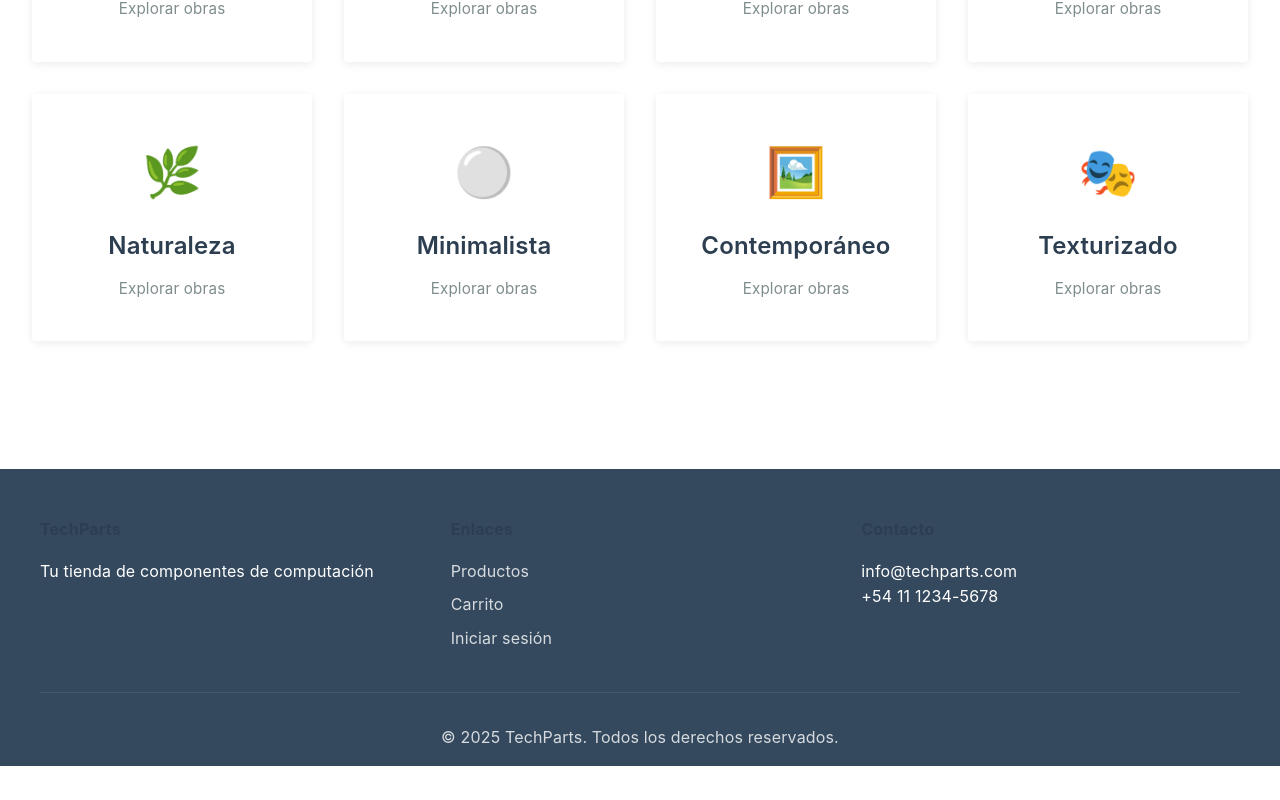
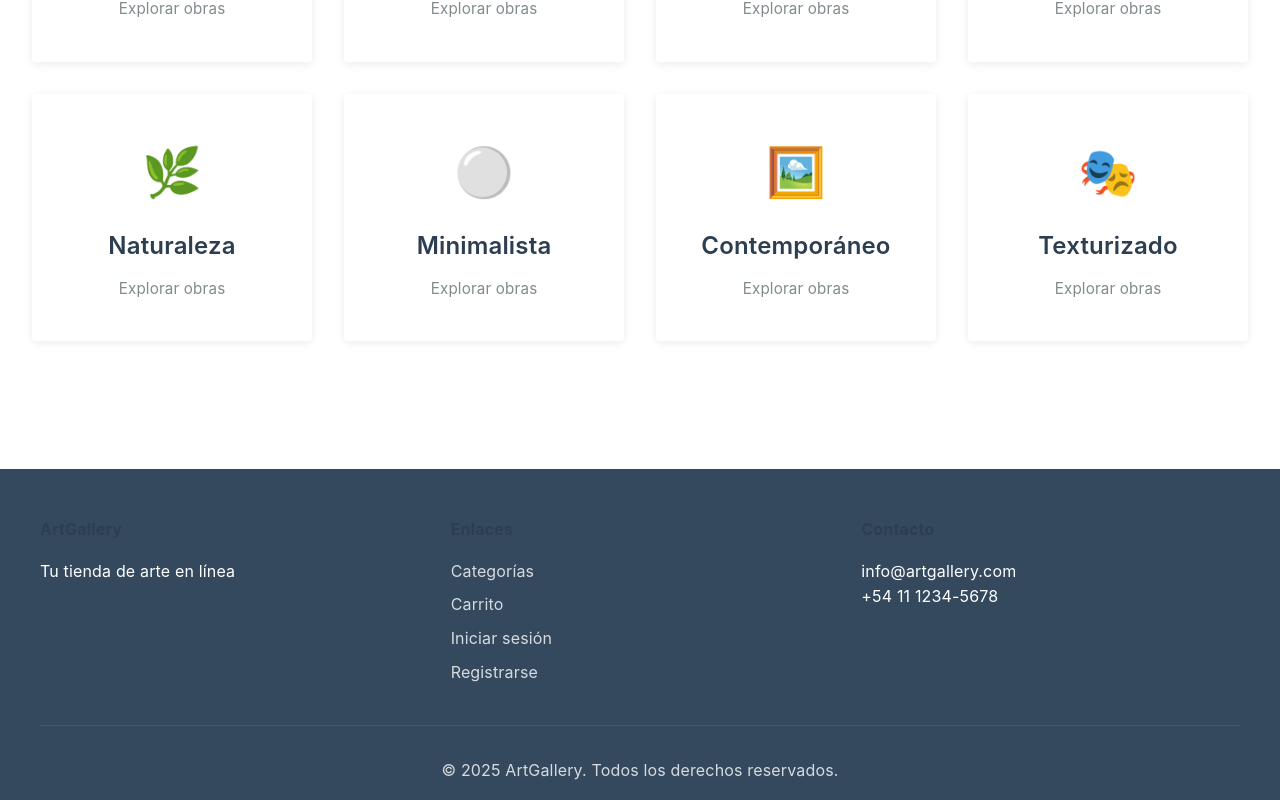
Before and after one commit to LeandroFullStackJs/TPO-Ecommerce-Front, a React (Vite) app: page /home in a window 1280 px wide. Shown: the part 2152-2952 px from the top of the page. Before the commit the page ends 2918 px from the top, so only its background shows below. Built offline with nearby package versions, Linux system fonts and the light colour scheme; data requests are answered from the project's data file.

Commit message:
Corrección en footer

```diff
--- a/src/components/Footer.jsx
+++ b/src/components/Footer.jsx
@@ -4,28 +4,29 @@ export default function Footer() {
       <div className="footer-container">
         <div className="footer-content">
           <div className="footer-section">
-            <h4>TechParts</h4>
-            <p>Tu tienda de componentes de computación</p>
+            <h4>ArtGallery</h4>
+            <p>Tu tienda de arte en línea</p>
           </div>
 
           <div className="footer-section">
             <h4>Enlaces</h4>
             <ul>
-              <li><a href="/home">Productos</a></li>
-              <li><a href="/cart">Carrito</a></li>
+              <li><a href="/catalogo">Categorías</a></li>
+              <li><a href="/carrito">Carrito</a></li>
               <li><a href="/login">Iniciar sesión</a></li>
+              <li><a href="/registro">Registrarse</a></li>
             </ul>
           </div>
 
           <div className="footer-section">
             <h4>Contacto</h4>
-            <p>info@techparts.com</p>
+            <p>info@artgallery.com</p>
             <p>+54 11 1234-5678</p>
           </div>
         </div>
 
         <div className="footer-bottom">
-          <p>&copy; {new Date().getFullYear()} TechParts. Todos los derechos reservados.</p>
+          <p>&copy; {new Date().getFullYear()} ArtGallery. Todos los derechos reservados.</p>
         </div>
       </div>
     </footer>
```
